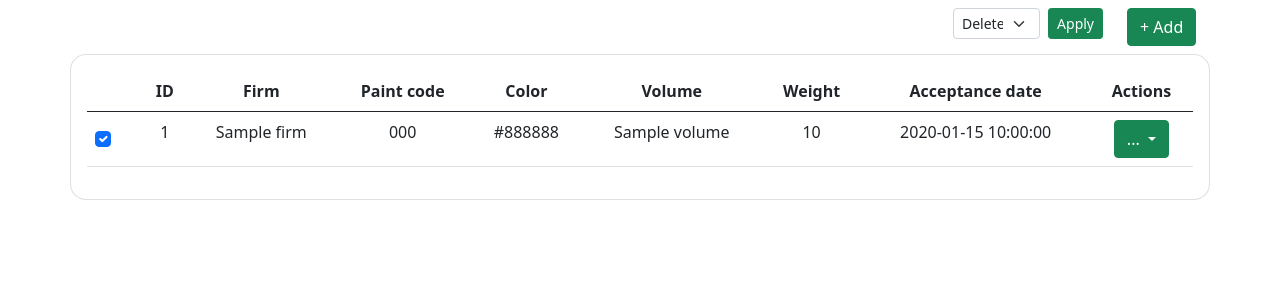
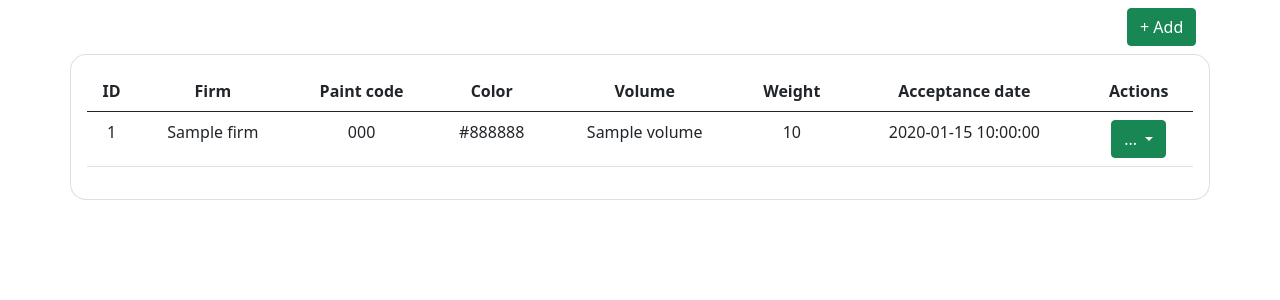
Before and after one commit to Captain-Cap/frontend, a Flask app: template cap/templates/stock.html in a window 1280 px wide. Shown: the part 64-364 px from the top of the page. Run offline with Flask 2, Linux system fonts and the light colour scheme; the template is opened without the code that fills it: most values are stand-ins (such as "Sample title", 1, 10 or a date in 2020).

Commit message:
chore: button del

```diff
--- a/cap/templates/stock.html
+++ b/cap/templates/stock.html
@@ -75,7 +75,7 @@
         <div class="container my-2">
             <div class="row justify-content-end">
 
-                <div class="col-2">
+                <!-- <div class="col-2">
                     <div class="ms-3" id="bulk-select-actions">
                         <div class="d-flex">
                             <select class="form-select form-select-sm" aria-label="Bulk actions">
@@ -85,7 +85,7 @@
                             <button class="btn btn-success btn-sm ms-2" type="button">Apply</button>
                         </div>
                     </div>
-                </div>
+                </div> -->
 
                 <div class="col-1">
                     <button class="btn btn-success" type="button" data-bs-toggle="offcanvas" data-bs-target="#offcanvasRight" aria-controls="offcanvasRight">+ Add</button>
@@ -134,7 +134,7 @@
                             <table class="table table-hover">
                                 <thead>
                                     <tr class="fw-bolder fs-6 text-gray-800">
-                                    <th></th>
+                                    <!-- <th></th> -->
                                     <th>ID</th>
                                     <th>Firm</th>
                                     <th>Paint code</th>
@@ -148,11 +148,11 @@
                                 <tbody>
                                     {% for balloon in context.list_balloons %}
                                     <tr>
-                                        <td class="align-middle white-space-nowrap">
+                                        <!-- <td class="align-middle white-space-nowrap">
                                             <div class="form-check mb-0">
                                                 <input class="form-check-input" type="checkbox" id="checkbox-1" checked="false">
                                             </div>
-                                        </td>
+                                        </td> -->
                                         <td>{{ balloon.uid }}</td>
                                         <td>{{ balloon.firm }}</td>
                                         <td>{{ balloon.paint_code }}</td>
```
